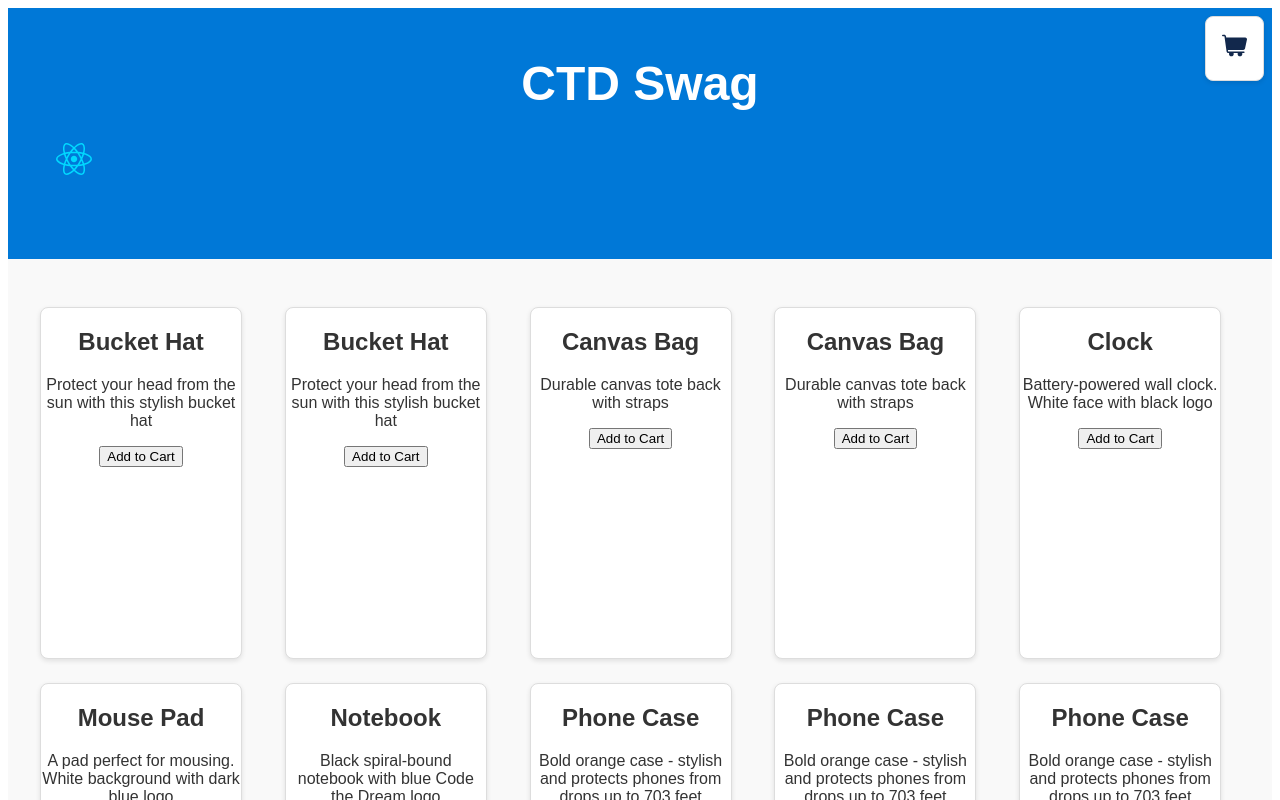
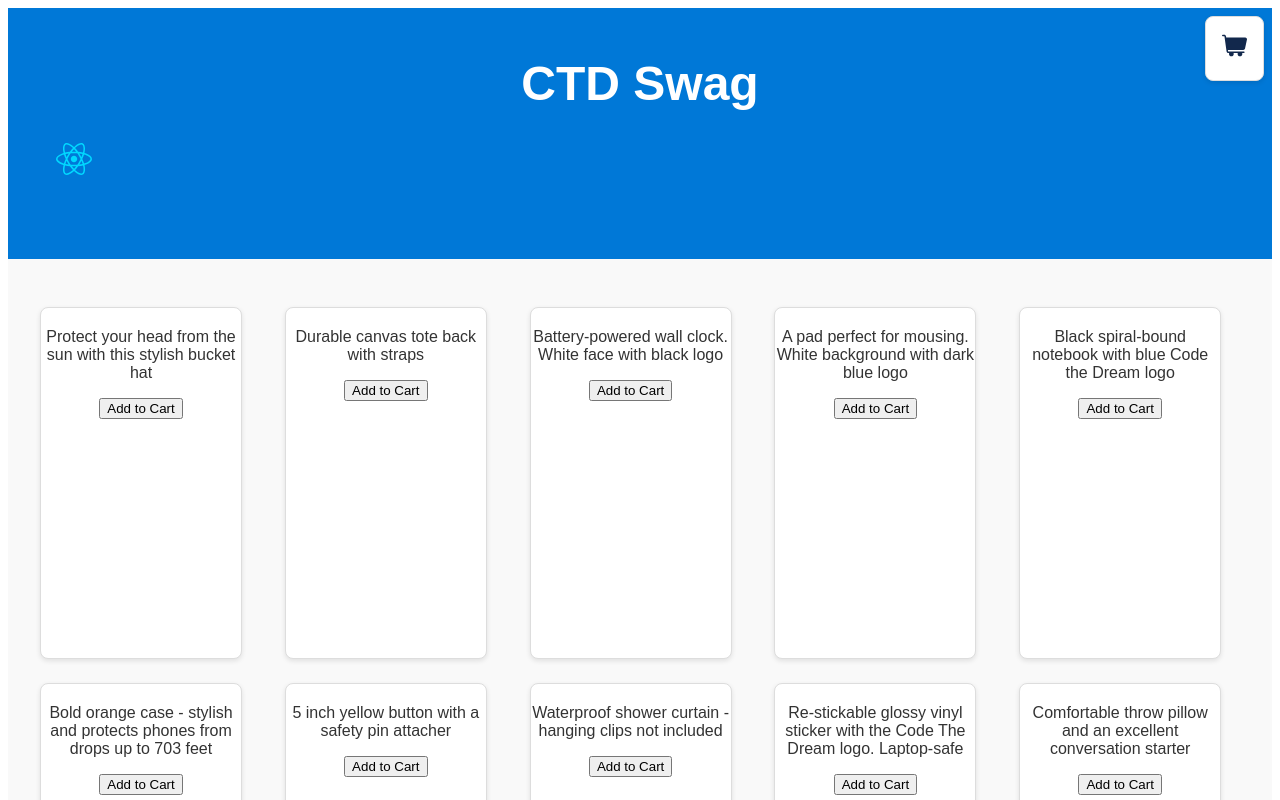
Before and after one commit to AnthonyKamanya/ctd-storefront, a React (Vite) app: page / in a window 1280 px wide. Shown: the top 800 px of the page. Built offline with nearby package versions, Linux system fonts and the light colour scheme.

Commit message:
feat: make the products in state become the new list of items instead of inventory. This is because of grouping to add variants of one product card

```diff
--- a/src/ProductList.jsx
+++ b/src/ProductList.jsx
@@ -1,17 +1,51 @@
+import { useState, useEffect } from 'react';
 import ProductCard from './ProductCard';
 
-function ProductList({ inventory,handleAddItemToCart}) {
+function ProductList({ inventory, handleAddItemToCart }) {
+  // Initializing state to hold the processed list of products
+  const [products, setProducts] = useState([]);
+  // useEffect runs after the component renders and whenever 'inventory' changes
+  useEffect(() => {
+    // Temporary array to build the list of products
+    const workingProducts = [];
+    // Looping through each item in the inventory
+    inventory.forEach((item) => {
+      // Skip the item if it's not in stock
+      if (!item.inStock) {
+        return;
+      }
+      // Check if the product with the same baseName already exists in workingProducts
+      if (
+        !workingProducts.find(
+          (productItem) => productItem.baseName === item.baseName
+        )
+      ) {
+        workingProducts.push({
+          baseName: item.baseName,
+          price: item.price,
+          baseDescription: item.baseDescription,
+          variants: [{ ...item }], // Start with the current item as the first variant
+        });
+      } else {
+        const index = workingProducts.findIndex(
+          (productItem) => productItem.baseName === item.baseName
+        );
+        // If it exists, add the current item as a new variant
+        workingProducts[index].variants.push({ ...item });
+      }
+    });
+    // Update the state with the new list of products
+    setProducts([...workingProducts]);
+  }, [inventory]); // Dependency array: runs the effect whenever 'inventory' changes
   return (
     <ul className="ProductList">
-
-      {inventory.map((item) => {
+      {products.map((product) => {
         return (
           <ProductCard
+            product={product}
+            key={product.baseName}
+            description={product.baseDescription}
             handleAddItemToCart={handleAddItemToCart}
-            key={item.id}
-            id={item.id}
-            name={item.baseName}
-            description={item.baseDescription}
           />
         );
       })}
```
